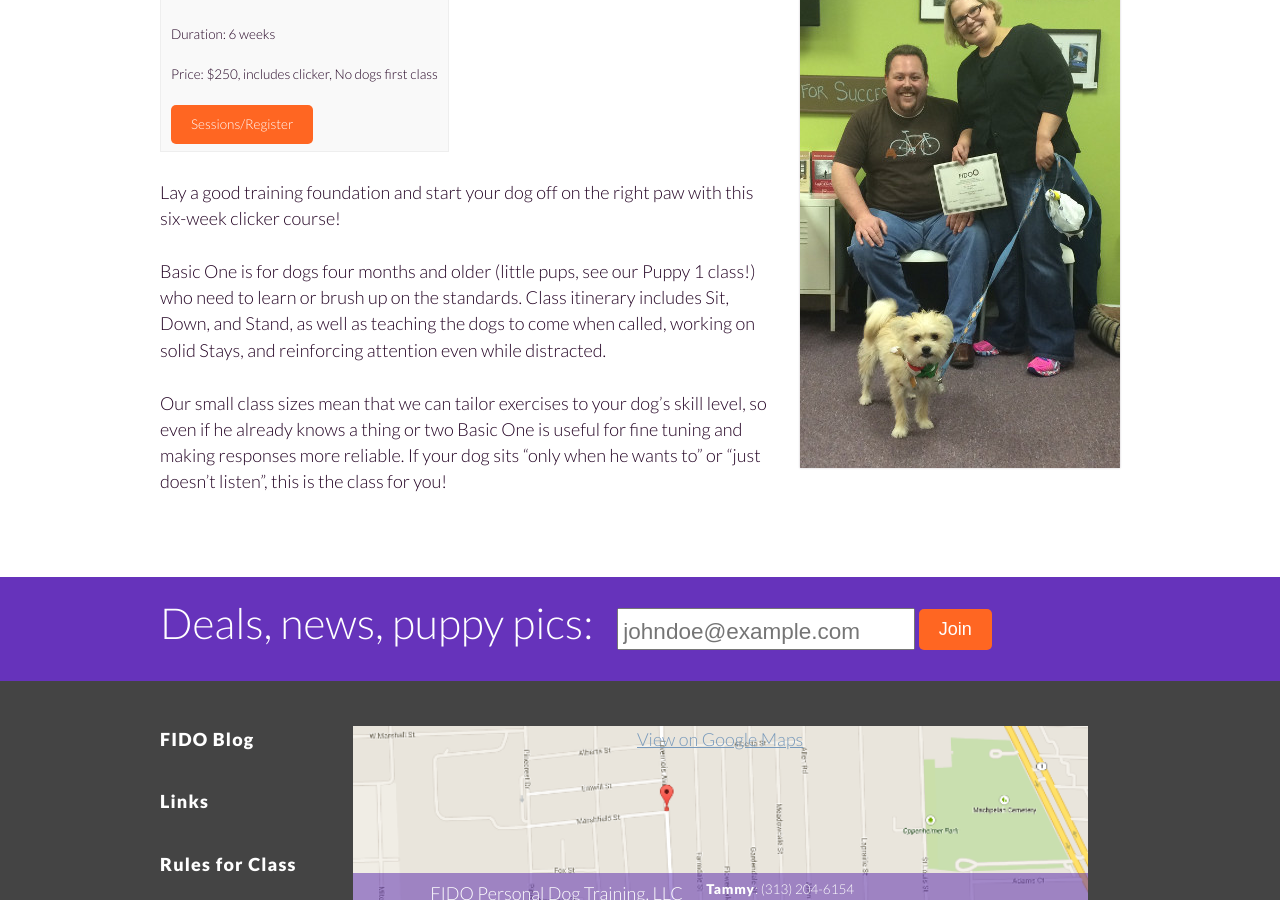
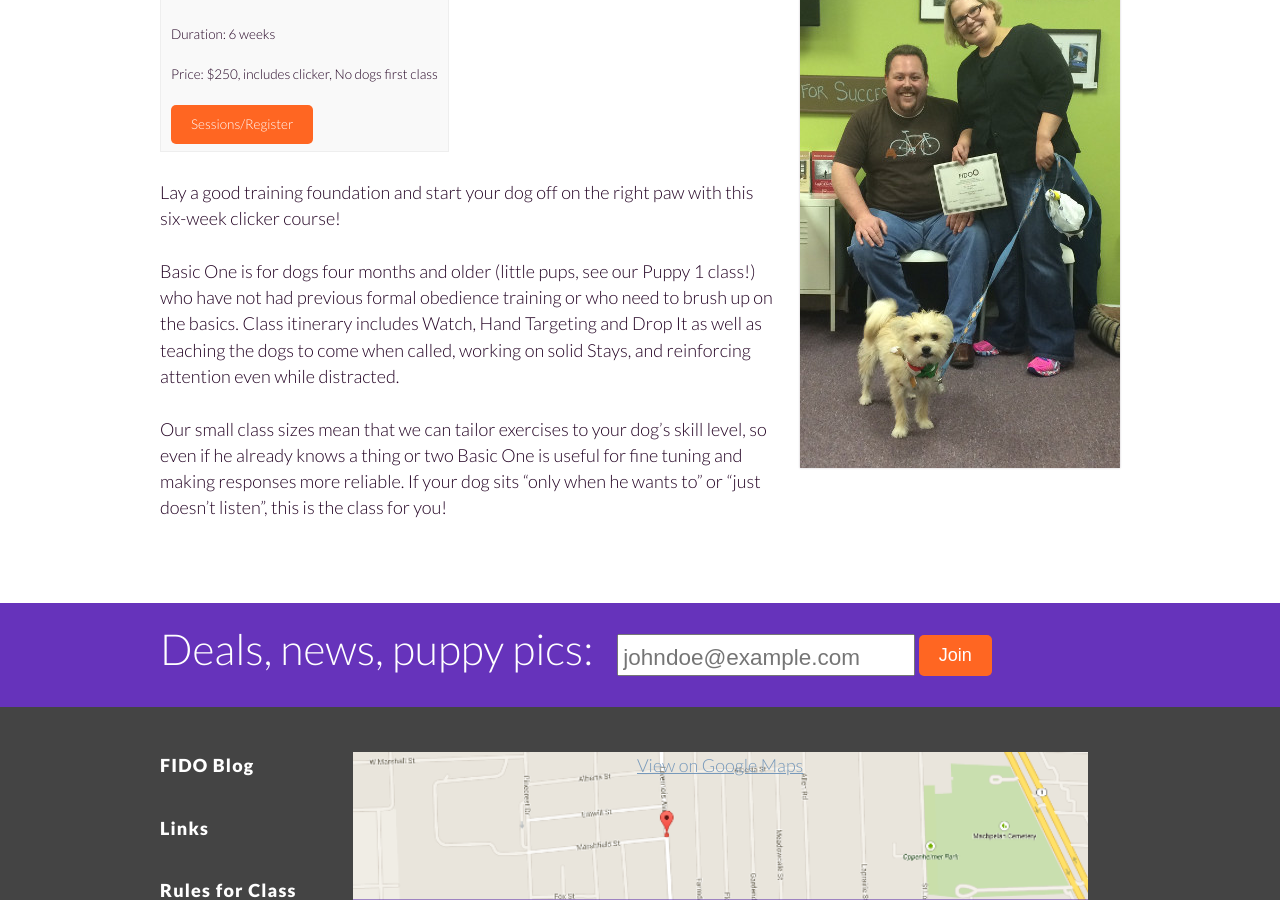
Before and after one commit to fidodogtraining/fidodogtraining.github.io, a Jekyll site: the page built from _classes/basic-obedience-1.md, in a window 1280 px wide and 900 px high, scrolled down 360 px. Built offline with Jekyll 4.4.1, drawn with Linux system fonts in a browser that asks for light colours; Markdown is read by kramdown in place of the engine named in the settings.

Commit message:
Update basic-obedience-1.md

```diff
--- a/_classes/basic-obedience-1.md
+++ b/_classes/basic-obedience-1.md
@@ -11,6 +11,9 @@ square: "https://squareup.com/market/FidoPersonalDogTraining/basic-web"
 
 Lay a good training foundation and start your dog off on the right paw with this six-week clicker course!
 
-Basic One is for dogs four months and older (little pups, see our Puppy 1 class!) who need to learn or brush up on the standards. Class itinerary includes Sit, Down, and Stand, as well as teaching the dogs to come when called, working on solid Stays, and reinforcing attention even while distracted.
+Basic One is for dogs four months and older (little pups, see our Puppy 1 class!) who have not had previous formal
+obedience training or who need to brush up on the basics. Class itinerary includes Watch, Hand Targeting and Drop It
+as well as teaching the dogs to come when called, working on solid Stays, and reinforcing attention even while
+distracted.
 
 Our small class sizes mean that we can tailor exercises to your dog’s skill level, so even if he already knows a thing or two Basic One is useful for fine tuning and making responses more reliable. If your dog sits “only when he wants to” or “just doesn’t listen”, this is the class for you!
```
